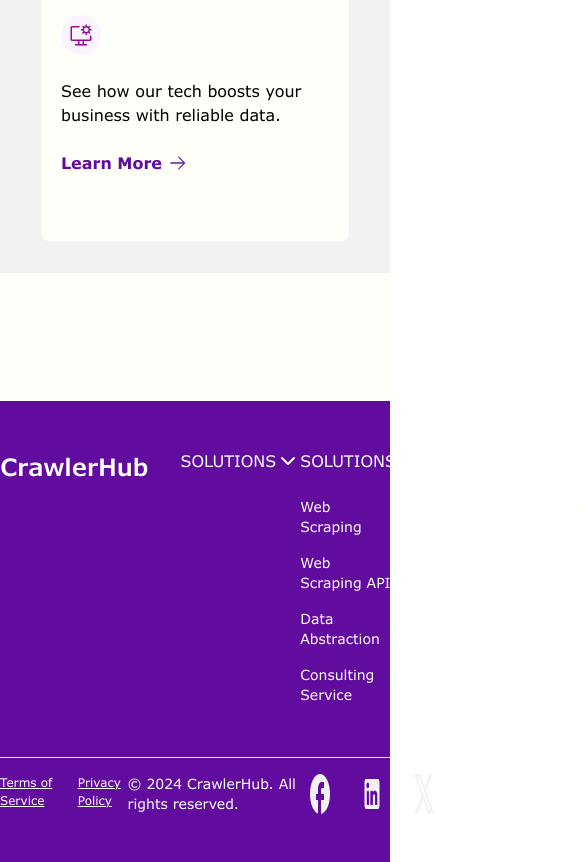
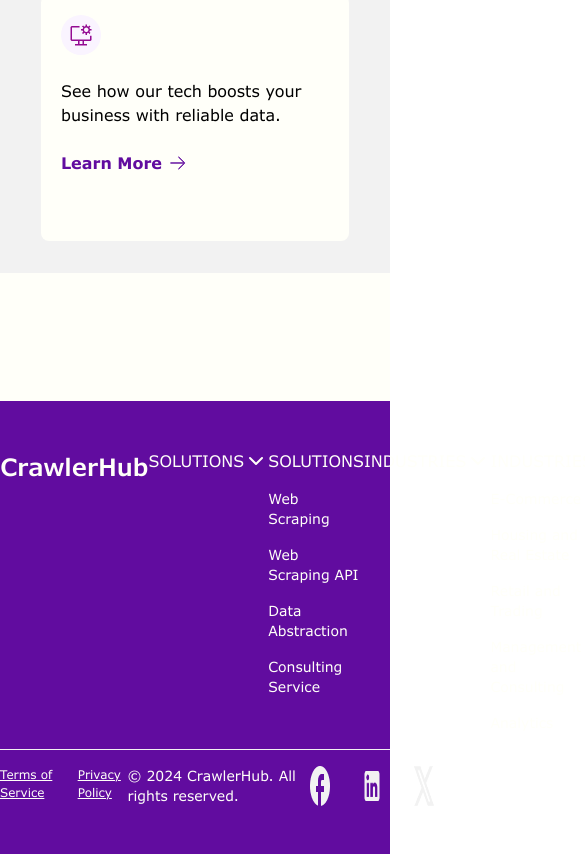
Before and after one commit to beecodeguy/crawlhub, a Next.js app: page / in a window 390 px wide. Shown: the part 8145-9007 px from the top of the page, 585 px wide, since content can reach past the window. Built offline with nearby package versions, Linux system fonts and the light colour scheme.

Commit message:
working on header and footer design fix

```diff
--- a/src/components/containers/Footer/FooterColumn.tsx
+++ b/src/components/containers/Footer/FooterColumn.tsx
@@ -19,7 +19,7 @@ interface IProps {
 type IList = Pick<IProps, "linkList">;
 
 const FooterItemList: React.FC<IList> = ({ linkList }) => (
-  <div className="flex flex-col mt-3 gap-2">
+  <div className="flex flex-col mt-2 gap-2">
     {linkList.map((list) => (
       <Link href={list.link} key={list.id} className="text-sm typography-f1">
         {list.name}
--- a/src/components/containers/Footer/index.tsx
+++ b/src/components/containers/Footer/index.tsx
@@ -7,9 +7,8 @@ const Footer = () => {
   return (
     <footer className="bg-primary mt-[128px]">
       <div className="container mx-auto flex flex-col gap-2 py-6 text-white">
-        <div className="flex gap-4 md:flex-row xs:flex-col">
+        <div className="flex md:flex-row xs:flex-col gap-0 xs:gap-2 justify-between w-full">
           <span className="typography-h4">CrawlerHub</span>
-          <div className="flex md:flex-row xs:flex-col md:ga-0 xs:gap-3 justify-between w-full">
           <FooterColumn
             name="Solutions"
             linkList={[
@@ -49,7 +48,7 @@ const Footer = () => {
             ]}
           />
         </div>
-        </div>
+
         <div className="h-[1px] bg-grey-light" />
         <div className="flex md:flex-row xs:flex-col-reverse xs:gap-2 justify-between typography-b1">
           <div className="flex gap-2 typography-f2">
--- a/src/components/containers/Header/NavItems.tsx
+++ b/src/components/containers/Header/NavItems.tsx
@@ -9,7 +9,7 @@ const NavItems = () => {
   const pathname = usePathname();
 
   return (
-    <div className="flex items-center gap-4">
+    <div className="flex items-center gap-4 typography-b1">
       {WebPageRoutes.map((route) => (
         <Link
           key={route.title}
--- a/src/components/containers/Header/index.tsx
+++ b/src/components/containers/Header/index.tsx
@@ -14,7 +14,7 @@ const Header = () => {
           <span className="typography-h4 text-primary">CrawlerHub</span>
           <NavItems />
           <div className="flex gap-4 items-center">
-            <Link href="/contact-us">Contact</Link>
+            <Link className="typography-b1" href="/contact-us">Contact</Link>
             <Link href="/login">
               <Button variant="outline">Sign In</Button>
             </Link>
```
Lines whose indentation alone changed are shown as unchanged.
